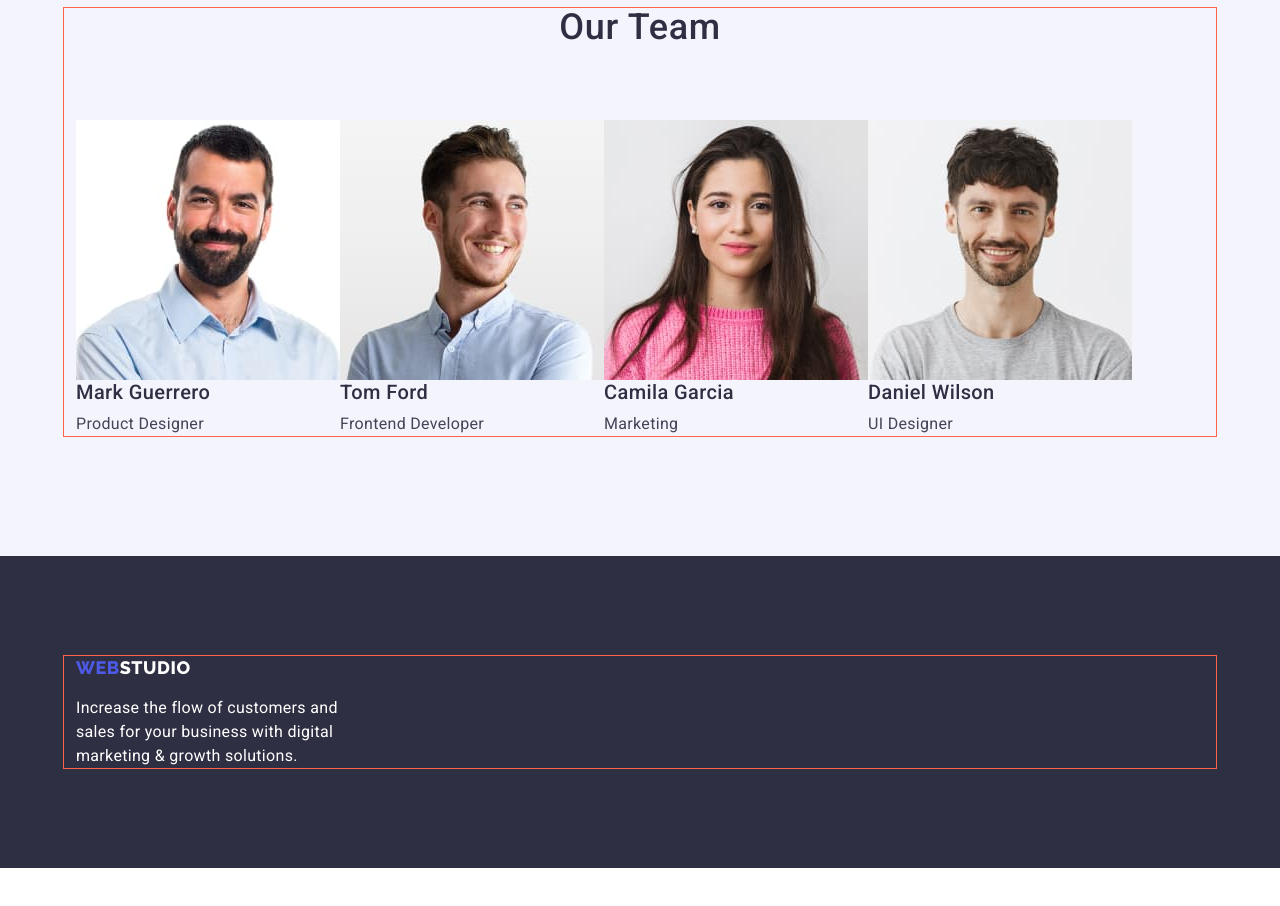
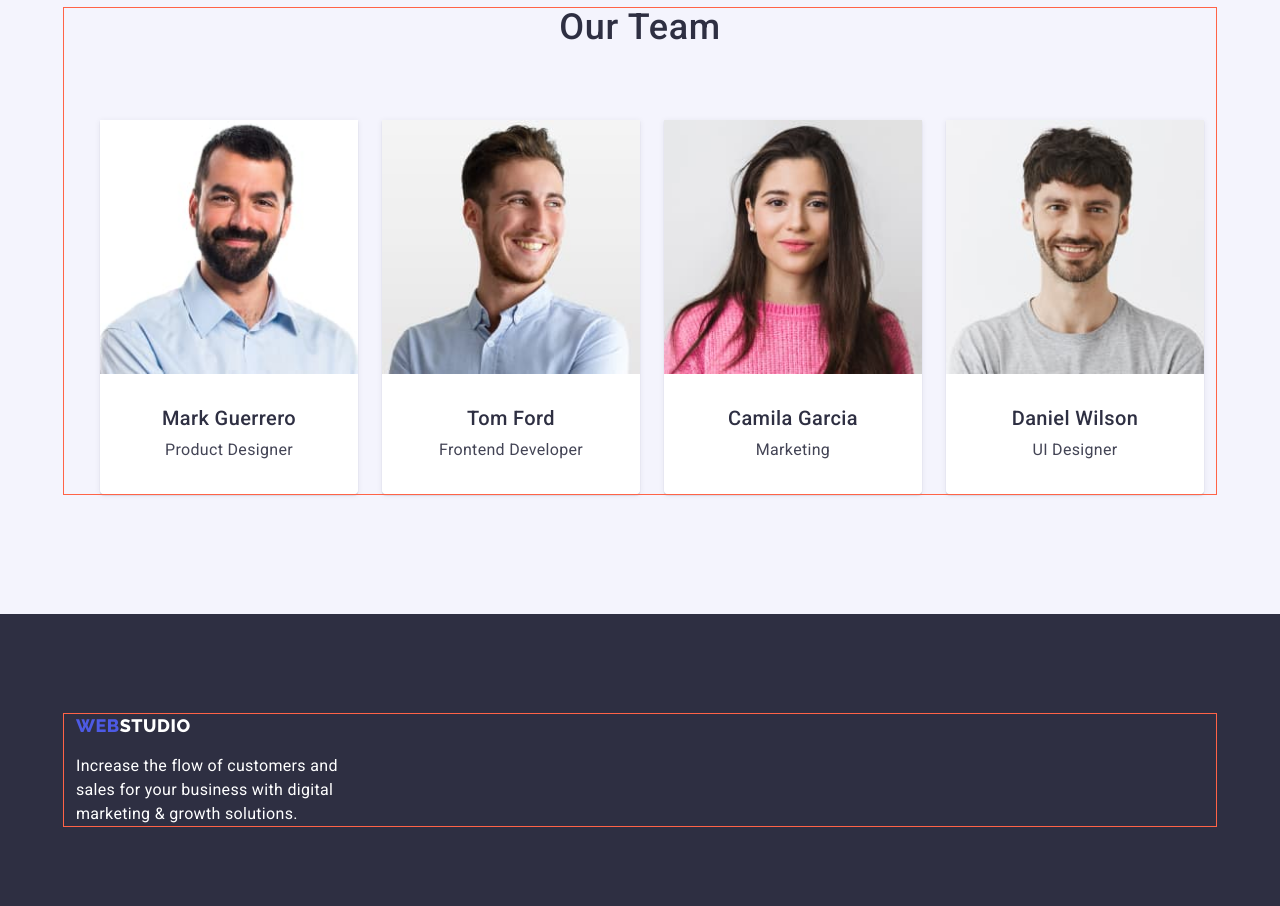
Before and after one commit to svoits/goit-markup-hw-03, a plain HTML site: page index.html in a window 1280 px wide. Shown: the part 1680-2586 px from the top of the page. Before the commit the page ends 2548 px from the top, so only its background shows below. Drawn offline with nearby package versions, Linux system fonts and the light colour scheme.

Commit message:
add classes for flex styles

```diff
--- a/index.html
+++ b/index.html
@@ -111,25 +111,33 @@
         <div class="container">
           <h2 class="section-title">Our Team</h2>
           <ul class="list">
-            <li>
+            <li class="item">
               <img src="./images/mark-guerrero.jpeg" alt="Mark Guerrero's portrait" width="264" height="260" />
+              <div class="item-description">
                 <h3 class="team-name">Mark Guerrero</h3>
                 <p class="team-position">Product Designer</p>
+              </div>
             </li>
-            <li>
+            <li class="item">
               <img src="./images/tom-ford.jpeg" alt="Tom Ford's portrait" width="264" height="260" />
+              <div class="item-description">
                 <h3 class="team-name">Tom Ford</h3>
                 <p class="team-position">Frontend Developer</p>
+              </div>
             </li>
-            <li>
+            <li class="item">
               <img src="./images/camila-garcia.jpeg" alt="Camila Garcia's portrait" width="264" height="260" />
+              <div class="item-description">
                 <h3 class="team-name">Camila Garcia</h3>
                 <p class="team-position">Marketing</p>
+              </div>
             </li>
-            <li>
+            <li class="item">
               <img src="./images/daniel-wilson.jpeg" alt="Daniel Wilson's portrait" width="264" height="260" />
+              <div class="item-description">
                 <h3 class="team-name">Daniel Wilson</h3>
                 <p class="team-position">UI Designer</p>
+              </div>
             </li>
           </ul>
         </div>
```
Lines whose indentation alone changed are shown as unchanged.
